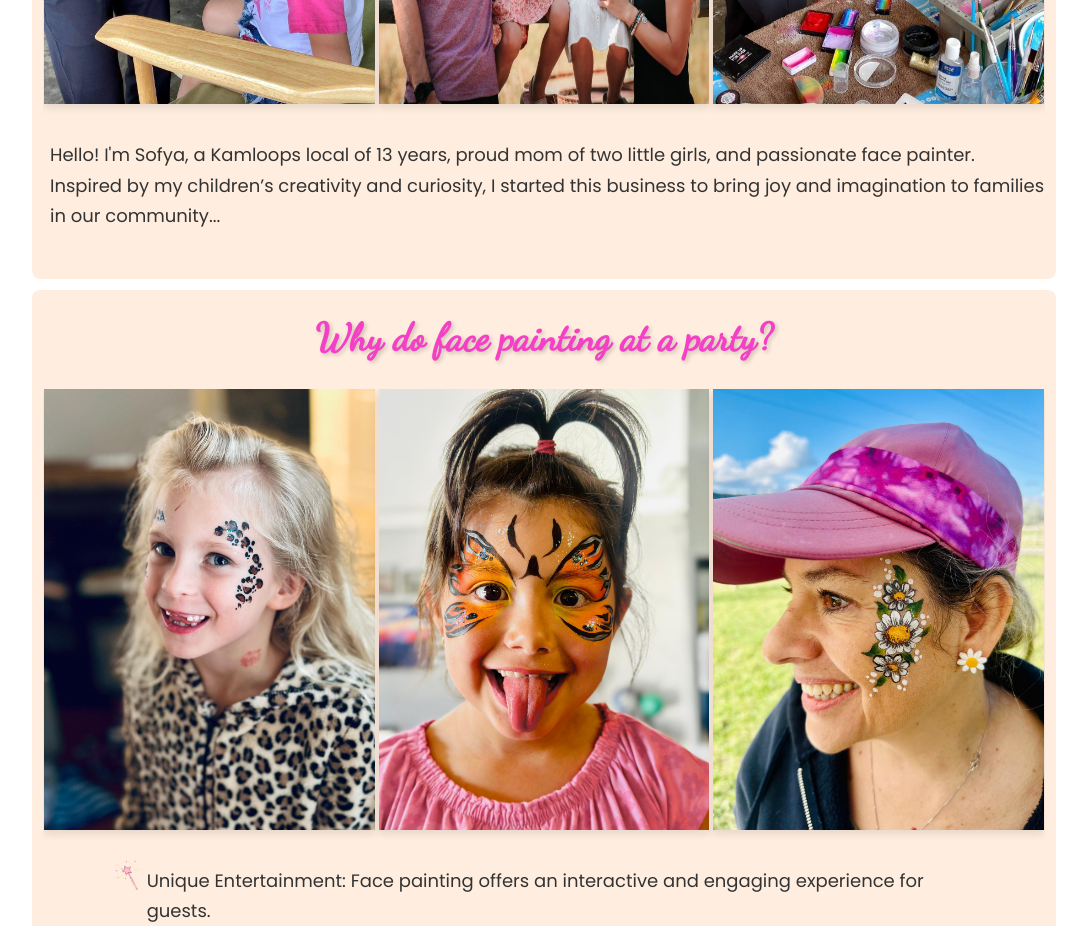
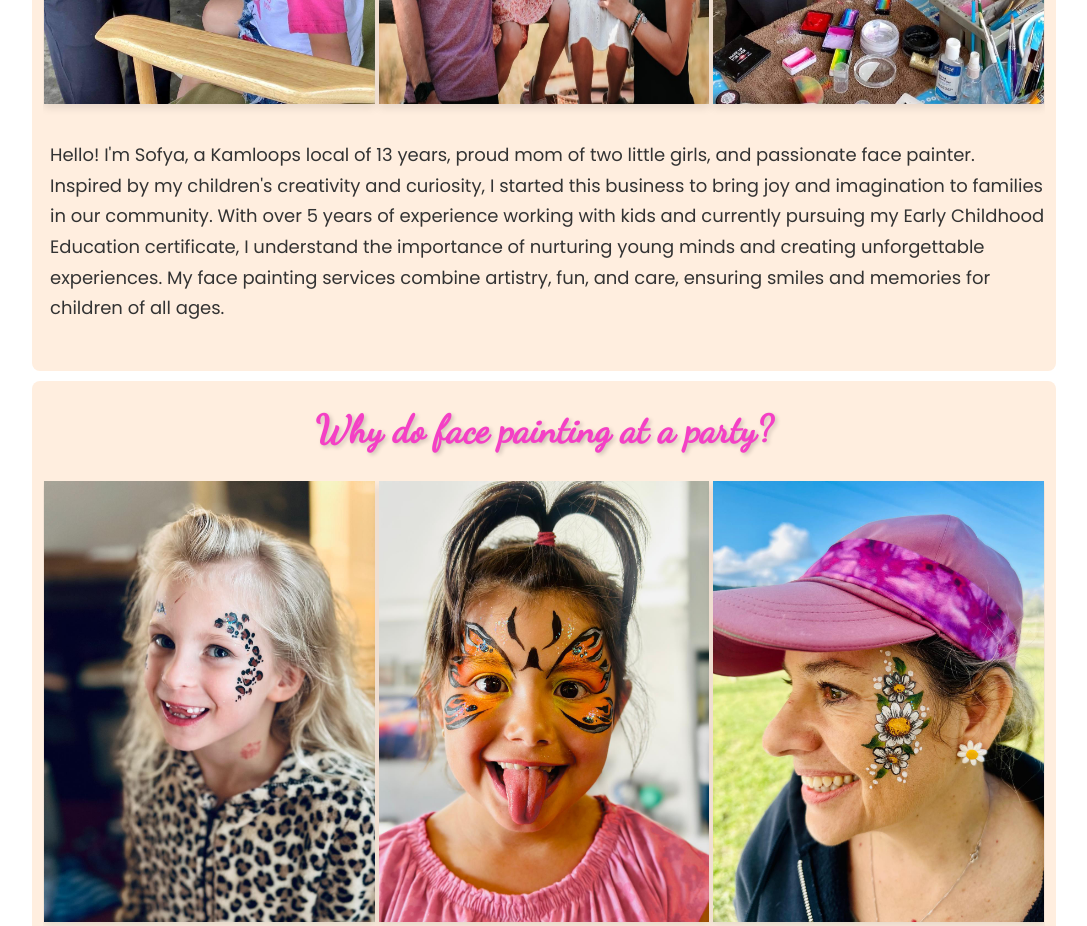
Before and after one commit to mpaskal/cheekyfaceskamloops, a plain HTML site: page index.html in a window 1280 px wide. Shown: the part 2040-2966 px from the top of the page, without its empty margins (96-1183 px from the left). Drawn offline with Linux system fonts and the light colour scheme.

Commit message:
Update greeting text

```diff
--- a/index.html
+++ b/index.html
@@ -73,9 +73,14 @@
         </div>
         <p class="greetings-text">
           Hello! I'm Sofya, a Kamloops local of 13 years, proud mom of two
-          little girls, and passionate face painter. Inspired by my children’s
+          little girls, and passionate face painter. Inspired by my children's
           creativity and curiosity, I started this business to bring joy and
-          imagination to families in our community...
+          imagination to families in our community. With over 5 years of
+          experience working with kids and currently pursuing my Early Childhood
+          Education certificate, I understand the importance of nurturing young
+          minds and creating unforgettable experiences. My face painting
+          services combine artistry, fun, and care, ensuring smiles and memories
+          for children of all ages.
         </p>
       </section>
 
```
